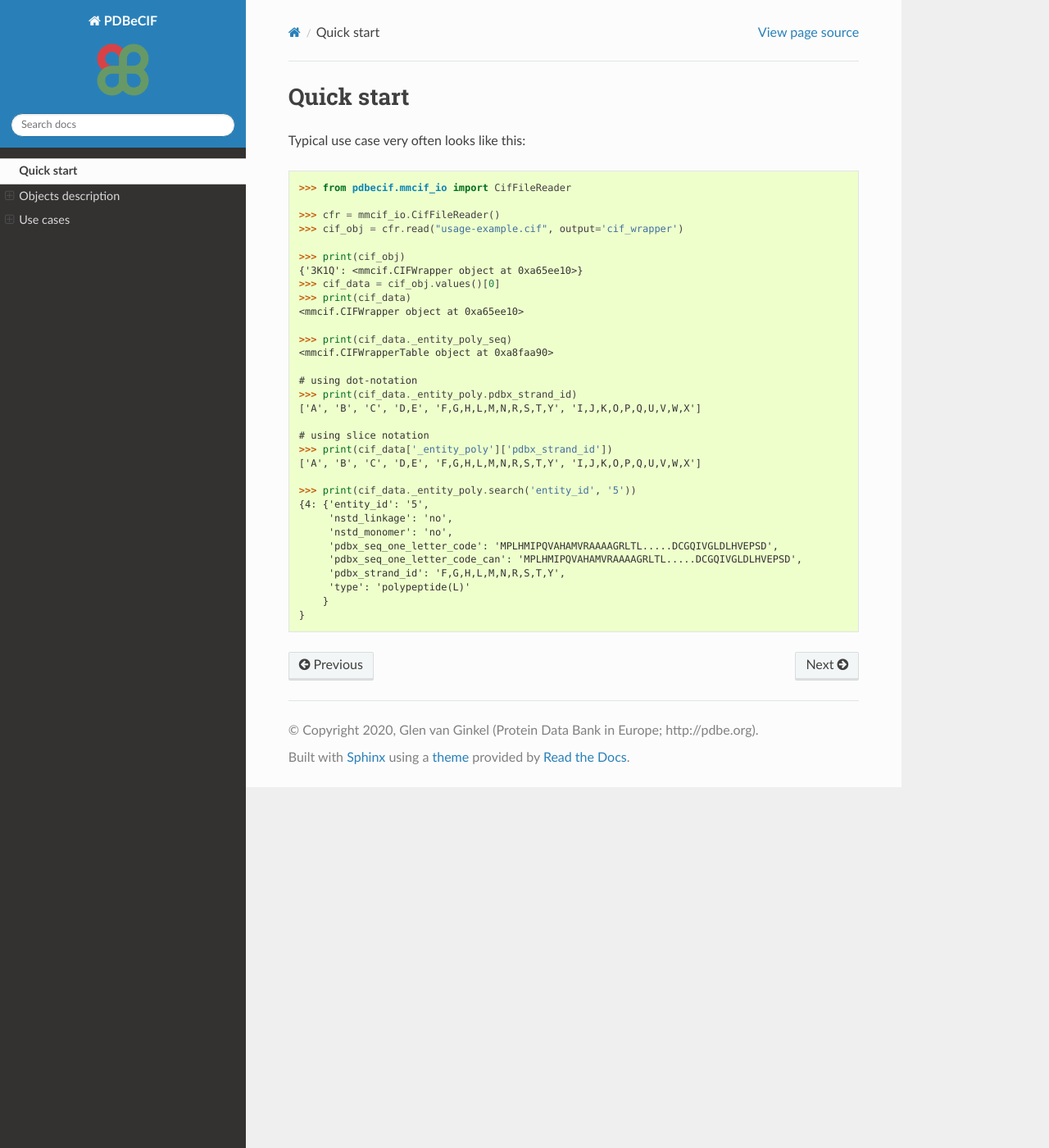
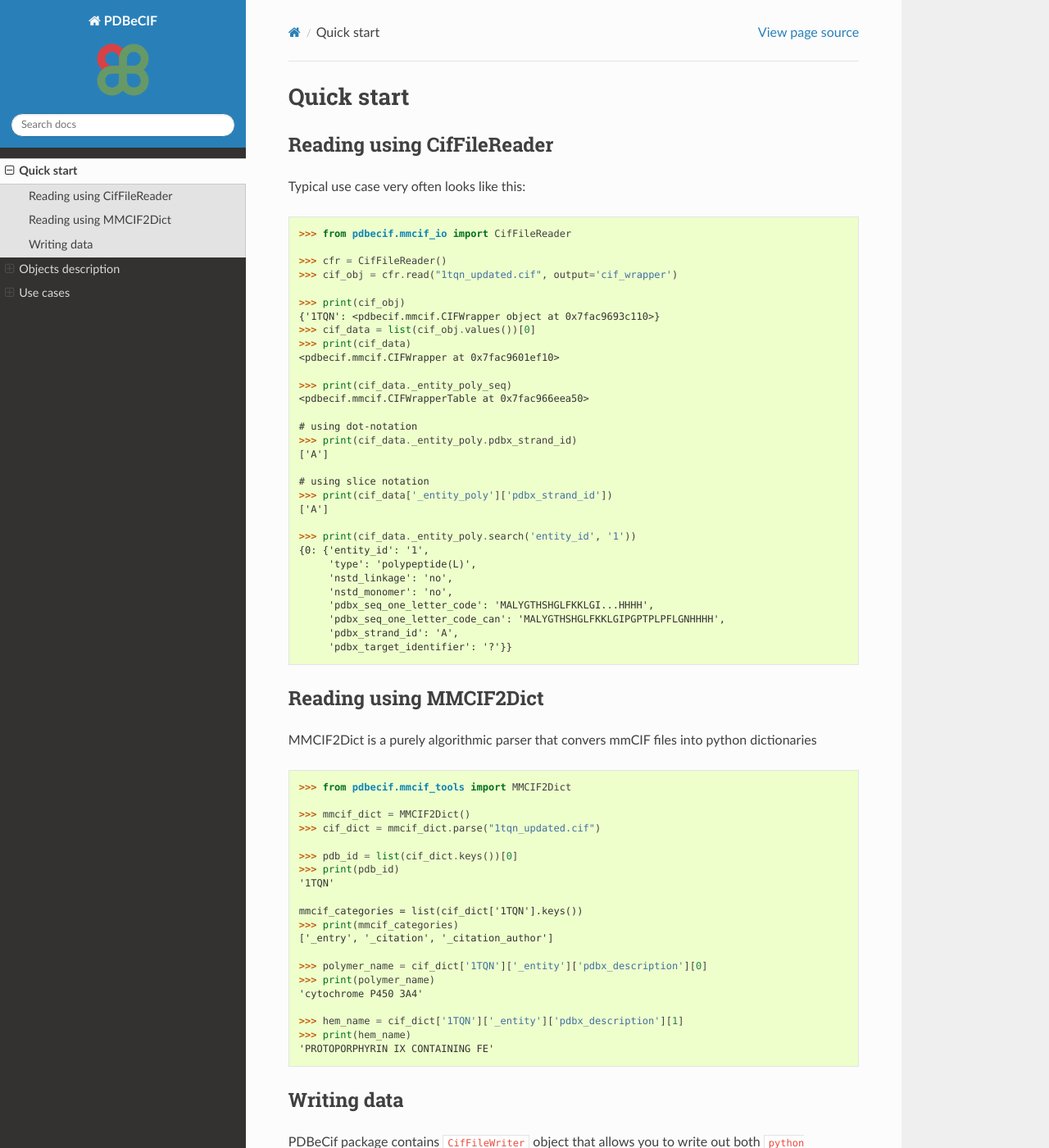
Before and after one commit to PDBeurope/pdbecif, a Sphinx documentation site: the page built from docs/documentation/quick.md, in a window 1280 px wide and 1400 px high. Shown: the whole window at 82% size. Built offline with Sphinx 7.4.7 and the Read the Docs theme 2.0.0, drawn with Linux system fonts in a browser that asks for light colours; pages that are not in the unit, such as notebooks, are missing from menus; the version number could not be read and is left out; some of the changed text lies outside the part shown.

Commit message:
improve documentation

````diff
--- a/docs/conf.py
+++ b/docs/conf.py
@@ -19,8 +19,8 @@ import pdbecif
 # -- Project information -----------------------------------------------------
 
 project = "PDBeCIF"
-copyright = "2020, Glen van Ginkel (Protein Data Bank in Europe; http://pdbe.org)"
-author = "Glen van Ginkel (Protein Data Bank in Europe; http://pdbe.org)"
+copyright = "2020, Glen van Ginkel (Protein Data Bank in Europe; https://pdbe.org)"
+author = "Glen van Ginkel (Protein Data Bank in Europe; https://pdbe.org)"
 version = pdbecif.__version__
 
 # -- General configuration ---------------------------------------------------
--- a/docs/documentation/quick.md
+++ b/docs/documentation/quick.md
@@ -1,38 +1,105 @@
 # Quick start
+
+## Reading using CifFileReader
 
 Typical use case very often looks like this:
 
 ```python
 >>> from pdbecif.mmcif_io import CifFileReader
 
->>> cfr = mmcif_io.CifFileReader()
->>> cif_obj = cfr.read("usage-example.cif", output='cif_wrapper')
+>>> cfr = CifFileReader()
+>>> cif_obj = cfr.read("1tqn_updated.cif", output='cif_wrapper')
 
 >>> print(cif_obj)
-{'3K1Q': <mmcif.CIFWrapper object at 0xa65ee10>}
->>> cif_data = cif_obj.values()[0]
+{'1TQN': <pdbecif.mmcif.CIFWrapper object at 0x7fac9693c110>}
+>>> cif_data = list(cif_obj.values())[0]
 >>> print(cif_data)
-<mmcif.CIFWrapper object at 0xa65ee10>
+<pdbecif.mmcif.CIFWrapper at 0x7fac9601ef10>
 
 >>> print(cif_data._entity_poly_seq)
-<mmcif.CIFWrapperTable object at 0xa8faa90>
+<pdbecif.mmcif.CIFWrapperTable at 0x7fac966eea50>
 
 # using dot-notation
 >>> print(cif_data._entity_poly.pdbx_strand_id)
-['A', 'B', 'C', 'D,E', 'F,G,H,L,M,N,R,S,T,Y', 'I,J,K,O,P,Q,U,V,W,X']
+['A']
 
 # using slice notation
 >>> print(cif_data['_entity_poly']['pdbx_strand_id'])
-['A', 'B', 'C', 'D,E', 'F,G,H,L,M,N,R,S,T,Y', 'I,J,K,O,P,Q,U,V,W,X']
+['A']
 
->>> print(cif_data._entity_poly.search('entity_id', '5'))
-{4: {'entity_id': '5',
+>>> print(cif_data._entity_poly.search('entity_id', '1'))
+{0: {'entity_id': '1',
+     'type': 'polypeptide(L)',
      'nstd_linkage': 'no',
      'nstd_monomer': 'no',
-     'pdbx_seq_one_letter_code': 'MPLHMIPQVAHAMVRAAAAGRLTL.....DCGQIVGLDLHVEPSD',
-     'pdbx_seq_one_letter_code_can': 'MPLHMIPQVAHAMVRAAAAGRLTL.....DCGQIVGLDLHVEPSD',
-     'pdbx_strand_id': 'F,G,H,L,M,N,R,S,T,Y',
-     'type': 'polypeptide(L)'
+     'pdbx_seq_one_letter_code': 'MALYGTHSHGLFKKLGI...HHHH',
+     'pdbx_seq_one_letter_code_can': 'MALYGTHSHGLFKKLGIPGPTPLPFLGNHHHH',
+     'pdbx_strand_id': 'A',
+     'pdbx_target_identifier': '?'}}
+```
+
+## Reading using MMCIF2Dict
+
+MMCIF2Dict is a purely algorithmic parser that convers mmCIF files into python dictionaries
+
+```python
+>>> from pdbecif.mmcif_tools import MMCIF2Dict
+
+>>> mmcif_dict = MMCIF2Dict()
+>>> cif_dict = mmcif_dict.parse("1tqn_updated.cif")
+
+>>> pdb_id = list(cif_dict.keys())[0]
+>>> print(pdb_id)
+'1TQN'
+
+mmcif_categories = list(cif_dict['1TQN'].keys())
+>>> print(mmcif_categories)
+['_entry', '_citation', '_citation_author']
+
+>>> polymer_name = cif_dict['1TQN']['_entity']['pdbx_description'][0]
+>>> print(polymer_name)
+'cytochrome P450 3A4'
+
+>>> hem_name = cif_dict['1TQN']['_entity']['pdbx_description'][1]
+>>> print(hem_name)
+'PROTOPORPHYRIN IX CONTAINING FE'
+
+```
+
+## Writing data
+
+PDBeCif package contains `CifFileWriter` object that allows you to write out
+both `python dictionaries` and `CIFWrapper` object.
+
+```python
+>>> from pdbecif.mmcif_io import CifFileWriter
+
+obj = {
+    "root": {
+        "category1": {
+            "subcatA": "val1",
+            "subcatB": "val2"
+        },
+        "category2": {
+            "subcat1": [0,1,2],
+            "subcat2": ["a", "b", "c"]
+        }
     }
 }
+
+# write out python dictionary
+>>> writer = CifFileWriter('cif_file.cif')
+>>> print(writer)
+<pdbecif.mmcif_io.CifFileWriter object at 0x7f83cb575410>
+
+>>> writer.write(obj)
+
+
+# write out CIFWrapper object
+>>> from pdbecif.mmcif_io import CifFileReader, CifFileWriter
+
+>>> cfr = CifFileReader()
+>>> cif_obj = cfr.read("example.cif", output='cif_file')
+>>> CifFileWriter('/path/to/file.cif').write(cif_obj)
+
 ```
````
Also changed, not shown: docs/documentation/objects.md (+49 -3 lines).
